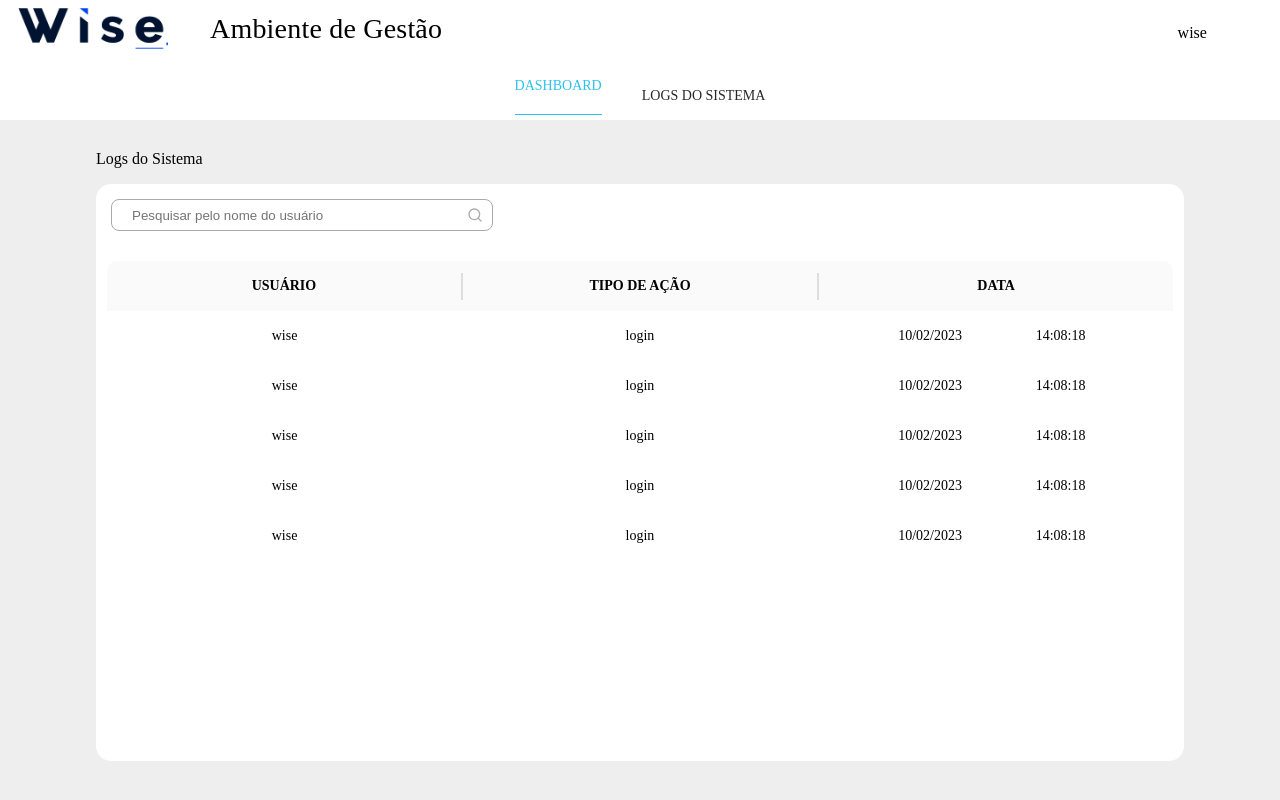
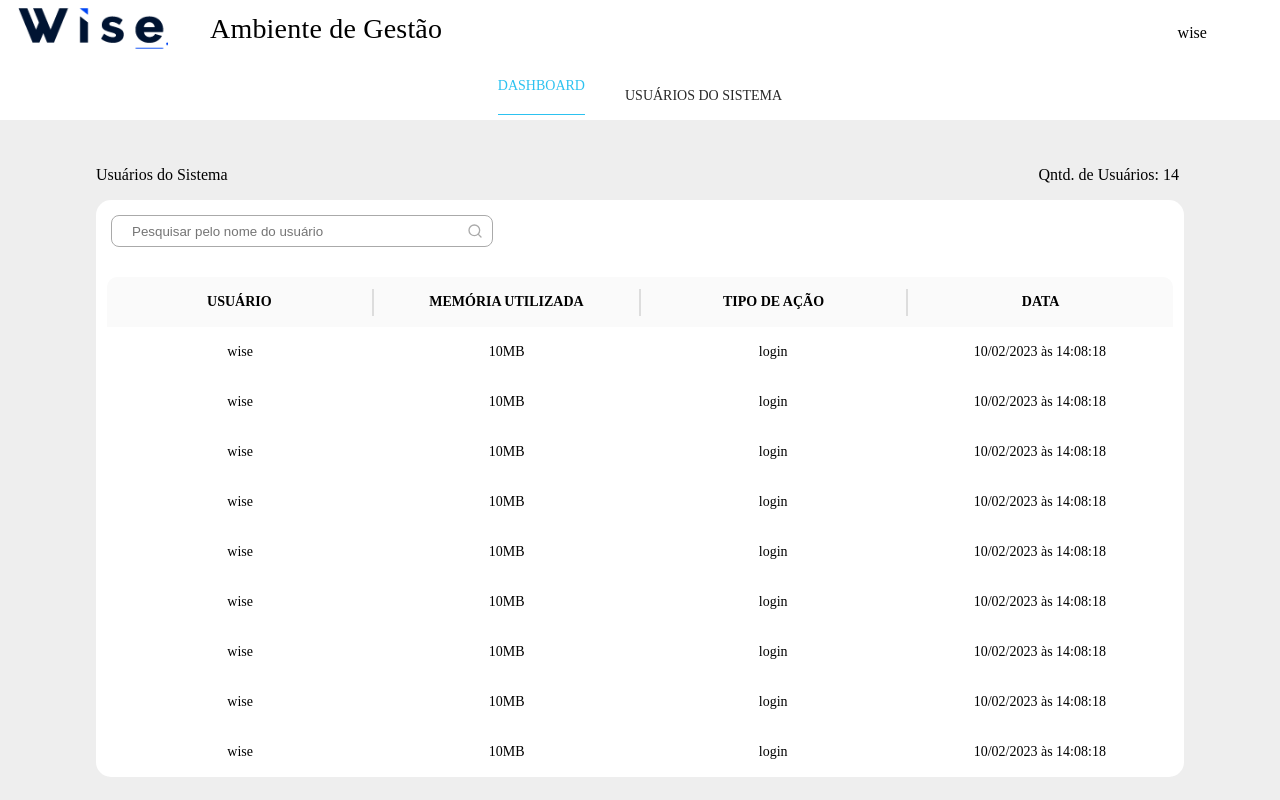
Before and after one commit to Giovanenero/ambiente-monitoramento-servicos, a React (Create React App) app: page /systemlogs in a window 1280 px wide. Built offline with nearby package versions, Linux system fonts and the light colour scheme; the HTML template or start-up script is replaced by a standard one.

Commit message:
finalizando o pop up de informações do usuário

```diff
--- a/src/assets/views/pages/SystemLogs.module.css
+++ b/src/assets/views/pages/UsersSystem.module.css
@@ -1,6 +1,12 @@
-.containerSystemLogs {
+.containerUsersSystem {
     margin: 30px auto 0px auto;
     width: 85%;
+}
+
+.title {
+    display: flex;
+    justify-content: space-between;
+    margin-right: 5px;
 }
 
 .containerSearch {
@@ -78,19 +84,14 @@
     overflow: scroll;
 }
 
-.log p,
-.log div {
-    width: 33.33%;
+.log p {
+    width: 25%;
     display: flex;
     justify-content: center;
     align-items: center;
     font-size: 14px;
 }
 
-.log div p {
-    margin: auto 6px;
-}
-
 .log:hover {
     background-color: #eee;
     cursor: pointer;
--- a/src/components/Navigation.jsx
+++ b/src/components/Navigation.jsx
@@ -3,7 +3,7 @@ import wiseLogo from "./../assets/img/wise-logo.png";
 
 import { BrowserRouter as Router, Route, Switch, Link } from "react-router-dom";
 import DashBoard from "../views/pages/DashBoard";
-import SystemLogs from "./../views/pages/SystemLogs";
+import UsersSystem from "./../views/pages/UsersSystem";
 import Spring from "./../views/pages/Spring";
 import Spark from "./../views/pages/Spark";
 import MongoDB from "./../views/pages/MongoDB";
@@ -27,7 +27,7 @@ function Navigation(){
                         <div onClick={() => setPageSelected("DashBoard")} className={pageSelected === "DashBoard" ? styles.selected : ""}>DASHBOARD</div>
                     </Link>
                     <Link to="/systemlogs" style={{textDecoration: "none", color: "#282828"}}>
-                        <div onClick={() => setPageSelected("Logs do Sistema")} className={pageSelected === "Logs do Sistema" ? styles.selected : ""}>LOGS DO SISTEMA</div>
+                        <div onClick={() => setPageSelected("Usuários do Sistema")} className={pageSelected === "Usuários do Sistema" ? styles.selected : ""}>USUÁRIOS DO SISTEMA</div>
                     </Link>
                 </div>
                 <div className={styles.logout}>
@@ -36,7 +36,7 @@ function Navigation(){
             </div>
             <Switch>
                 <Route path="/" exact component={DashBoard}/>
-                <Route path="/systemlogs" component={SystemLogs}/>
+                <Route path="/systemlogs" component={UsersSystem}/>
                 <Route path="/spring" component={Spring}/>
                 <Route path="/mongodb" component={MongoDB}/>
                 <Route path="/servidor" component={Servidor}/>
--- a/src/views/pages/SystemLogs.jsx
+++ /dev/null
@@ -1,89 +0,0 @@
-import styles from "./../../assets/views/pages/SystemLogs.module.css";
-
-import { FiSearch } from "react-icons/fi";
-
-import { useState } from "react";
-
-import { PopUp } from "./../../components/PopUp";
-import InfoUser from "../popups/InfoUser";
-
-function SystemLogs(){
-
-    const [trigger, setTrigger] = useState(false);
-    return (
-        <>
-            <div className={styles.containerSystemLogs}>
-                <p>Logs do Sistema</p>
-                <div className={styles.containerSearch}>
-                    <div className={styles.input}>
-                        <input type="text" placeholder="Pesquisar pelo nome do usuário" onChange={(e) => console.log(e.target.value)}></input>
-                        <FiSearch />
-                    </div>
-                </div>
-                <div className={styles.containerContent}>
-                    <header className={styles.header}>
-                        <p>usuário</p>
-                        <span></span>
-                        <p>tipo de ação</p>
-                        <span></span>
-                        <p>data</p>
-                    </header>
-
-                    <div className={styles.logs}>
-                        <div className={styles.log} onClick={() => setTrigger(true)}>
-                            <p>wise</p>
-                            <p>login</p>
-                            <div>
-                                <p>10/02/2023</p>
-                                <p>14:08:18</p>
-                            </div>
-                        </div>
-
-                        <div className={styles.log} onClick={() => setTrigger(true)}>
-                            <p>wise</p>
-                            <p>login</p>
-                            <div>
-                                <p>10/02/2023</p>
-                                <p>14:08:18</p>
-                            </div>
-                        </div>
-
-                        <div className={styles.log} onClick={() => setTrigger(true)}>
-                            <p>wise</p>
-                            <p>login</p>
-                            <div>
-                                <p>10/02/2023</p>
-                                <p>14:08:18</p>
-                            </div>
-                        </div>
-
-                        <div className={styles.log} onClick={() => setTrigger(true)}>
-                            <p>wise</p>
-                            <p>login</p>
-                            <div>
-                                <p>10/02/2023</p>
-                                <p>14:08:18</p>
-                            </div>
-                        </div>
-
-                        <div className={styles.log} onClick={() => setTrigger(true)}>
-                            <p>wise</p>
-                            <p>login</p>
-                            <div>
-                                <p>10/02/2023</p>
-                                <p>14:08:18</p>
-                            </div>
-                        </div>
-                    </div>
-                </div>
-            </div>
-            {trigger && (
-                <PopUp trigger={trigger} setTrigger={setTrigger} title="Usuário">
-                    <InfoUser />
-                </PopUp>
-            )}
-        </>
-    )
-}
-
-export default SystemLogs;
--- /dev/null
+++ b/src/views/pages/UsersSystem.jsx
@@ -0,0 +1,77 @@
+import styles from "./../../assets/views/pages/UsersSystem.module.css";
+
+import { FiSearch } from "react-icons/fi";
+
+import { useState, useEffect } from "react";
+
+import { PopUp } from "../../components/PopUp";
+import InfoUser from "../popups/InfoUser";
+
+function UsersSystem(){
+
+    const [trigger, setTrigger] = useState();
+    const [usersInfo, setUsersInfo] = useState([]);
+
+    useEffect(() => {
+        setTrigger(false)
+        let i;
+        let listUsersInfo = [];
+        for(i = 0; i < 14; i++){
+            let aux = {
+                name: "wise",
+                memory: "10MB",
+                action: "login",
+                date: "10/02/2023 às 14:08:18",
+            }
+            listUsersInfo.push(aux);
+        }
+        setUsersInfo(listUsersInfo);
+    }, []);
+    return (
+        <>
+            <div className={styles.containerUsersSystem}>
+                <div className={styles.title}>
+                    <p>Usuários do Sistema</p>
+                    <p>Qntd. de Usuários: {usersInfo.length}</p>
+                </div>
+                <div className={styles.containerSearch}>
+                    <div className={styles.input}>
+                        <input type="text" placeholder="Pesquisar pelo nome do usuário" onChange={(e) => console.log(e.target.value)}></input>
+                        <FiSearch />
+                    </div>
+                </div>
+                <div className={styles.containerContent}>
+                    <header className={styles.header}>
+                        <p>usuário</p>
+                        <span></span>
+                        <p>memória utilizada</p>
+                        <span></span>
+                        <p>tipo de ação</p>
+                        <span></span>
+                        <p>data</p>
+                    </header>
+
+                    <div className={styles.logs}>
+                        {usersInfo.map((element, index) => {
+                            return (
+                                <div className={styles.log} onClick={() => setTrigger(true)} key={index}>
+                                    <p>{element.name}</p>
+                                    <p>{element.memory}</p>
+                                    <p>{element.action}</p>
+                                    <p>{element.date}</p>
+                                </div>
+                            )
+                        })}
+                    </div>
+                </div>
+            </div>
+            {trigger && (
+                <PopUp trigger={trigger} setTrigger={setTrigger} title="Informações do usuário e histórico de acesso">
+                    <InfoUser />
+                </PopUp>
+            )}
+        </>
+    )
+}
+
+export default UsersSystem;
--- a/src/views/popups/InfoUser.jsx
+++ b/src/views/popups/InfoUser.jsx
@@ -2,7 +2,25 @@ import styles from "./../../assets//views/popups/InfoUser.module.css";
 
 import photo from "./../../assets/img/foto-perfil.jpg";
 
+import { useState, useEffect } from "react";
+
 function InfoUser(){
+
+    const [accessHistory, setAccessHistory] = useState([]);
+
+    useEffect(() => {
+        let i;
+        let listAccessHistory = [];
+        for(i = 0; i < 10; i++){
+            let aux = {
+                date: "10/05/2022 às 10:53:24",
+                action: "login"
+            }
+            listAccessHistory.push(aux);
+        }
+        setAccessHistory(listAccessHistory);
+    }, []);
+
     return (
         <div className={styles.containerInfoUser}>
             <div className={styles.containerPersonalInfo}>
@@ -14,24 +32,45 @@ function InfoUser(){
                     </div>
                 </div>
                 <div className={styles.email}>giovanesalvi@alunos.utfpr.edu.br</div>
-                <div className={styles.locality}>
-                    <span>Local:</span>
-                    <div>
-                        <p>Cidade: Curitiba/PR</p>
-                        <p>País: Brasil</p>
-                    </div>
+                <div className={styles.block}>
+                    <span>Local</span>
+                    <ul>
+                        <li>Cidade: Curitiba/PR;</li>
+                        <li>País: Brasil;</li>
+                    </ul>
                 </div>
-                <div className={styles.company}>
-                    <span>Empresa:</span>
-                    <div>
-                        <p>nome: VASP</p>
-                        <p>Mercado: Autônomo</p>
-                        <p>Posiçao: Administrador</p>
-                        <p>Qntd. de funcionários: 234</p>
-                    </div>
+                <div className={styles.block}>
+                    <span>Informações da Empresa</span>
+                    <ul>
+                        <li>nome: VASPP;</li>
+                        <li>Mercado: Autônomo;</li>
+                        <li>Posição: Administrador;</li>
+                        <li>funcionários: 234;</li>
+                    </ul>
                 </div>
-                <div className={styles.others}>
-                    <span>Outros</span>
+                <div className={styles.block}>
+                    <span>Informações do cliente com o ambiente da WiseML</span>
+                    <ul>
+                        <li>Cliente experiente;</li>
+                        <li>Conheceu através de Redes Sociais;</li>
+                    </ul>
+                </div>
+            </div>
+            <div className={styles.userLogs}>
+                <header>
+                    <p>Data</p>
+                    <span></span>
+                    <p>Tipo de Ação</p>
+                </header>
+                <div className={styles.logs}>
+                    {accessHistory.map((element, index) => {
+                        return (
+                            <div key={index}>
+                                <p>{element.date}</p>
+                                <p>{element.action}</p>
+                            </div>
+                        )
+                    })}
                 </div>
             </div>
         </div>
```
Also changed, not shown: src/assets/views/popups/InfoUser.module.css (+66 -19 lines).
